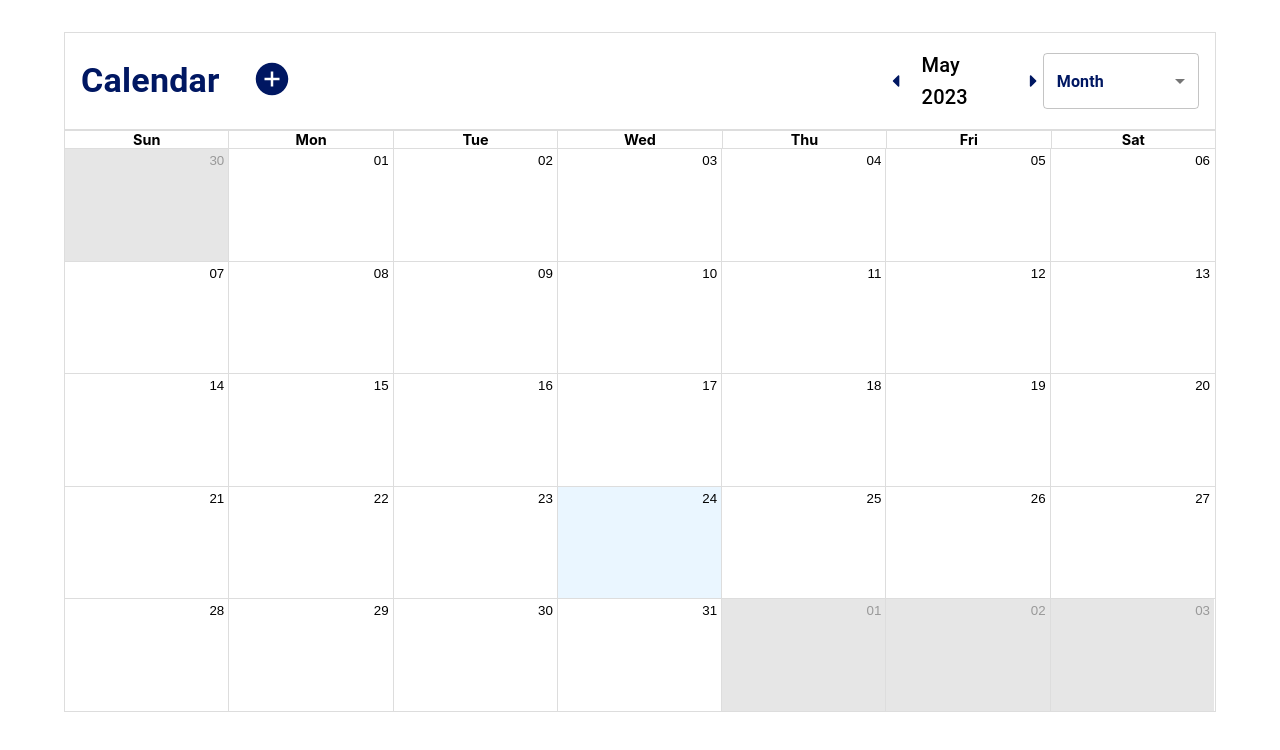
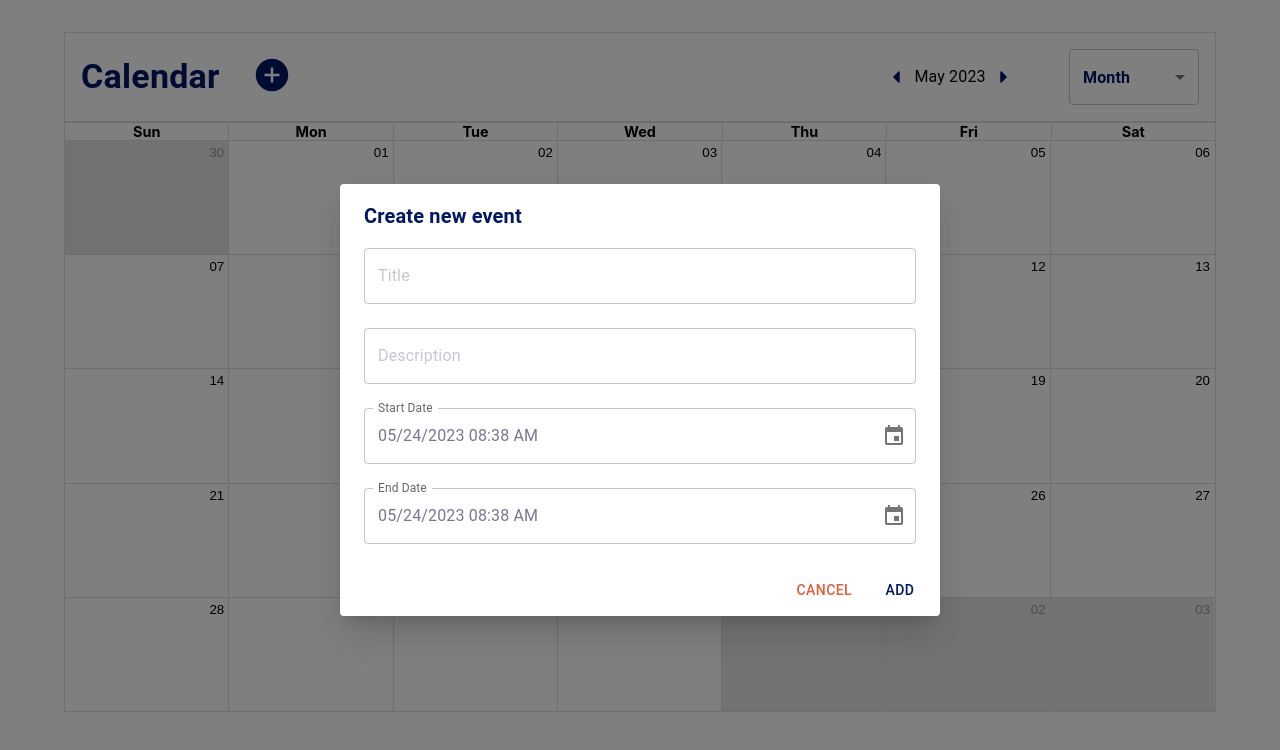
Before and after one commit to Ganesh-mBit/react-test-app, a React (Create React App) app: page /calender in a window 1280 px wide. Both pictures are taken after a click on the icon 271 px from the left and 79 px from the top of the page. Shown: the top 750 px of the page. Built offline with nearby package versions, Linux system fonts and the light colour scheme; what react-package-bt would draw is missing.

Commit message:
Calendar toolbar modification & delete funtionality added.

```diff
--- a/src/components/Calender/CustomCalender.tsx
+++ b/src/components/Calender/CustomCalender.tsx
@@ -1,10 +1,10 @@
 import React, { useState } from 'react';
 import { Box, Button, TextField } from '@mui/material';
 import moment from 'moment';
-import { Calendar, momentLocalizer, type View, type SlotInfo } from 'react-big-calendar';
+import { Calendar, momentLocalizer, type SlotInfo } from 'react-big-calendar';
 import 'react-big-calendar/lib/css/react-big-calendar.css';
 import Modal from './Modal';
-import { LocalizationProvider, MobileTimePicker } from '@mui/x-date-pickers';
+import { DesktopDateTimePicker, LocalizationProvider, MobileTimePicker } from '@mui/x-date-pickers';
 import { AdapterDayjs } from '@mui/x-date-pickers/AdapterDayjs';
 import dayjs from 'dayjs';
 import CustomToolbar from './Toolbar';
@@ -19,6 +19,107 @@ interface EventDetails {
   color: string
 }
 
+const dumyEvents = [
+  {
+    title: 'Daily Scrum Updates',
+    desc: 'Team call',
+    start: new Date('Fri Jun 23 2023 10:00:00 GMT+0530 (India Standard Time)'),
+    end: new Date('Fri Jun 23 2023 10:30:00 GMT+0530 (India Standard Time)'),
+    color: '#001762'
+  },
+  {
+    title: 'BinaryTouch Remote Rapport Rally',
+    desc: 'Optional Fun call',
+    start: new Date('Fri Jun 23 2023 17:00:00 GMT+0530 (India Standard Time)'),
+    end: new Date('Fri Jun 23 2023 17:00:00 GMT+0530 (India Standard Time)'),
+    color: '#001762'
+  },
+  {
+    title: 'Prototype Update',
+    desc: 'Web & Mobile',
+    start: new Date('Fri Jun 23 2023 16:00:00 GMT+0530 (India Standard Time)'),
+    end: new Date('Fri Jun 23 2023 16:30:00 GMT+0530 (India Standard Time)'),
+    color: '#001762'
+  },
+  {
+    title: 'Discussion on Material UI',
+    desc: 'Web & Mobile',
+    start: new Date('Fri Jun 23 2023 18:00:00 GMT+0530 (India Standard Time)'),
+    end: new Date('Fri Jun 23 2023 18:30:00 GMT+0530 (India Standard Time)'),
+    color: '#001762'
+  },
+  {
+    title: 'Feature Walkthrough Call',
+    desc: 'New Feature Related',
+    start: new Date('Fri Jun 23 2023 15:00:00 GMT+0530 (India Standard Time)'),
+    end: new Date('Fri Jun 23 2023 15:45:00 GMT+0530 (India Standard Time)'),
+    color: '#001762'
+  },
+  {
+    title: 'Daily Scrum Updates',
+    desc: 'Team call',
+    start: new Date('Fri Jun 26 2023 10:00:00 GMT+0530 (India Standard Time)'),
+    end: new Date('Fri Jun 26 2023 10:30:00 GMT+0530 (India Standard Time)'),
+    color: '#001762'
+  },
+  {
+    title: 'BinaryTouch Remote Rapport Rally',
+    desc: 'Optional Fun call',
+    start: new Date('Fri Jun 26 2023 17:00:00 GMT+0530 (India Standard Time)'),
+    end: new Date('Fri Jun 26 2023 17:00:00 GMT+0530 (India Standard Time)'),
+    color: '#001762'
+  },
+  {
+    title: 'Prototype Update',
+    desc: 'Web & Mobile',
+    start: new Date('Fri Jun 26 2023 16:00:00 GMT+0530 (India Standard Time)'),
+    end: new Date('Fri Jun 26 2023 16:30:00 GMT+0530 (India Standard Time)'),
+    color: '#001762'
+  },
+  {
+    title: 'Daily Scrum Updates',
+    desc: 'Team call',
+    start: new Date('Fri Jun 21 2023 10:00:00 GMT+0530 (India Standard Time)'),
+    end: new Date('Fri Jun 21 2023 10:30:00 GMT+0530 (India Standard Time)'),
+    color: '#001762'
+  },
+  {
+    title: 'BinaryTouch Remote Rapport Rally',
+    desc: 'Optional Fun call',
+    start: new Date('Fri Jun 21 2023 17:00:00 GMT+0530 (India Standard Time)'),
+    end: new Date('Fri Jun 21 2023 17:00:00 GMT+0530 (India Standard Time)'),
+    color: '#001762'
+  },
+  {
+    title: 'Prototype Update',
+    desc: 'Web & Mobile',
+    start: new Date('Fri Jun 21 2023 16:00:00 GMT+0530 (India Standard Time)'),
+    end: new Date('Fri Jun 21 2023 16:30:00 GMT+0530 (India Standard Time)'),
+    color: '#001762'
+  },
+  {
+    title: 'Daily Scrum Updates',
+    desc: 'Team call',
+    start: new Date('Fri Jun 29 2023 10:00:00 GMT+0530 (India Standard Time)'),
+    end: new Date('Fri Jun 29 2023 10:30:00 GMT+0530 (India Standard Time)'),
+    color: '#001762'
+  },
+  {
+    title: 'BinaryTouch Remote Rapport Rally',
+    desc: 'Optional Fun call',
+    start: new Date('Fri Jun 29 2023 17:00:00 GMT+0530 (India Standard Time)'),
+    end: new Date('Fri Jun 29 2023 17:00:00 GMT+0530 (India Standard Time)'),
+    color: '#001762'
+  },
+  {
+    title: 'Prototype Update',
+    desc: 'Web & Mobile',
+    start: new Date('Fri Jun 29 2023 16:00:00 GMT+0530 (India Standard Time)'),
+    end: new Date('Fri Jun 29 2023 16:30:00 GMT+0530 (India Standard Time)'),
+    color: '#001762'
+  }
+];
+
 const CustomCalender = (): JSX.Element => {
   const defaultEventValues = {
     title: '',
@@ -29,13 +130,12 @@ const CustomCalender = (): JSX.Element => {
   };
 
   const [openSlot, setOpenSlot] = useState(false);
-  const [calendarView, setCalendarView] = useState<View | undefined>('month');
+  const [selectDate, setSelectDate] = useState(false);
   const [errors, setErrors] = useState(false);
   const [openEvent, setOpenEvent] = useState(false);
   const [eventDetails, setEventDetails] = useState<EventDetails>(defaultEventValues);
   const [clickedEvent, setClickedEvent] = useState<EventDetails>(defaultEventValues);
-  const [events, setEvents] = useState<EventDetails[] | any[]>([]);
-  const [date, setDate] = useState(new Date());
+  const [events, setEvents] = useState<EventDetails[] | any[]>(dumyEvents);
 
   const hanleClose = (): void => {
     if (openSlot) {
@@ -43,15 +143,19 @@ const CustomCalender = (): JSX.Element => {
     } else {
       setOpenEvent(false);
     }
+    setSelectDate(false);
     setEventDetails(defaultEventValues);
   };
 
   const handleSlotSelected = (slotIfo: SlotInfo): void => {
+    if (!slotIfo?.slots) {
+      setSelectDate(true);
+    }
     setEventDetails((prev) => {
       return {
         ...prev,
-        start: slotIfo.start,
-        end: slotIfo.start
+        start: slotIfo.start ?? new Date().toString(),
+        end: slotIfo.start ?? new Date().toString()
       };
     });
     setOpenSlot(true);
@@ -88,17 +192,6 @@ const CustomCalender = (): JSX.Element => {
     });
   };
 
-  const handleNavigate = (action: string): void => {
-    const month = date.getMonth();
-    if (action === 'PREV') {
-      const newDate = date.setMonth(month - 1);
-      setDate(new Date(newDate));
-    } else {
-      const newDate = date.setMonth(month + 1);
-      setDate(new Date(newDate));
-    }
-  };
-
   const createEvent = (): void => {
     const { title, desc } = eventDetails;
     const updateEvents = [...events];
@@ -114,6 +207,7 @@ const CustomCalender = (): JSX.Element => {
       hanleClose();
       setEventDetails(defaultEventValues);
       setErrors(false);
+      setSelectDate(false);
     } else {
       setErrors(true);
     }
@@ -161,20 +255,20 @@ const CustomCalender = (): JSX.Element => {
     };
   };
 
+  console.log(events);
+  console.log(events?.[0]?.start.toString());
+
   return (
     <Box sx={{ px: { xs: 1, md: 8 }, py: 4 }}>
       <Box sx={{ height: '85vh', overflow: 'auto' }}>
         <Calendar
+          popup
           localizer={localizer}
           events={events}
           startAccessor="start"
           endAccessor="end"
           views={['month', 'week', 'agenda']}
-          view={calendarView}
-          onView={(view) => { setCalendarView(view); }}
           selectable
-          date={date}
-          onNavigate={(date) => { console.log(date); }}
           onSelectSlot={handleSlotSelected}
           onSelectEvent={handleEvents}
           eventPropGetter={eventStyleGetter}
@@ -182,11 +276,8 @@ const CustomCalender = (): JSX.Element => {
           components={{
             toolbar: (props) => (
               <CustomToolbar
+                selectSlot={handleSlotSelected}
                 {...props}
-                date={date}
-                view={calendarView ?? ''}
-                onView={setCalendarView}
-                onNavigate={handleNavigate}
               />
             )
           }}
@@ -216,8 +307,18 @@ const CustomCalender = (): JSX.Element => {
             helperText={errors && !eventDetails.desc ? 'Field is required.' : ''}
           />
           <LocalizationProvider dateAdapter={AdapterDayjs}>
-            <MobileTimePicker label="Start Time" value={dayjs(eventDetails?.start)} onChange={(value) => { handleTimeChange(value, 'start'); }} />
-            <MobileTimePicker label="End Time" value={dayjs(eventDetails?.end)} onChange={(value) => { handleTimeChange(value, 'end'); }} />
+            {selectDate
+              ? (
+                <>
+                  <DesktopDateTimePicker label="Start Date" value={dayjs(eventDetails?.start)} onChange={(value) => { handleTimeChange(value, 'start'); }} />
+                  <DesktopDateTimePicker label="End Date" value={dayjs(eventDetails?.end)} onChange={(value) => { handleTimeChange(value, 'end'); }} />
+                </>)
+              : (
+                <>
+                  <MobileTimePicker label="Start Time" value={dayjs(eventDetails?.start)} onChange={(value) => { handleTimeChange(value, 'start'); }} />
+                  <MobileTimePicker label="End Time" value={dayjs(eventDetails?.end)} onChange={(value) => { handleTimeChange(value, 'end'); }} />
+                </>)
+            }
           </LocalizationProvider>
         </Box>
       </Modal>
--- a/src/components/Calender/Toolbar.tsx
+++ b/src/components/Calender/Toolbar.tsx
@@ -2,52 +2,47 @@ import React from 'react';
 import { Box, MenuItem, Select, type SelectChangeEvent, Typography, FormControl } from '@mui/material';
 import { IoAddCircleSharp } from 'react-icons/io5';
 import { FaCaretLeft, FaCaretRight } from 'react-icons/fa';
+import { type View, type ToolbarProps } from 'react-big-calendar';
 
-interface CustomToolbarProps {
-  date: Date
-  view: string
-  onView: any
-  onNavigate: any
+interface CustomToolbarProps extends ToolbarProps {
+  selectSlot: any
 }
 
-const CustomToolbar: React.FC<CustomToolbarProps> = ({ date, view, onView, onNavigate }): JSX.Element => {
+const CustomToolbar: React.FC<CustomToolbarProps> = (props): JSX.Element => {
+  const { onView, onNavigate, view, label, selectSlot } = props;
+
   const handleSelect = (event: SelectChangeEvent): void => {
-    onView(event.target.value);
-  };
-
-  const formatMonthYear = (date: Date): string => {
-    const options: Intl.DateTimeFormatOptions = {
-      year: 'numeric',
-      month: 'short'
-    };
-
-    return new Intl.DateTimeFormat('en-US', options).format(date);
+    onView(event.target.value as View);
   };
 
   return (
-    <Box sx={{ p: 2, display: 'flex', flexDirection: { xs: 'column', md: 'row' }, justifyContent: 'space-between', border: '1px solid #ddd', gap: 3 }}>
+    <Box sx={{ p: { xs: 1, md: 2 }, display: 'flex', flexDirection: { xs: 'column', md: 'row' }, justifyContent: 'space-between', border: '1px solid #ddd', gap: 3 }}>
       <Box sx={{ display: 'flex', justifyContent: { xs: 'space-between', md: 'flex-start' }, flex: 5, alignItems: 'center', gap: 4 }}>
         <Box>
           <Typography
             variant="h4"
             noWrap
             color="secondary"
-            sx={{ flexGrow: 1, fontWeight: 'bold' }}
+            sx={{ flexGrow: 1, fontWeight: 'bold', cursor: 'pointer' }}
+            onClick={() => {
+              onNavigate('TODAY');
+              onView('month');
+            }}
           >
             Calendar
           </Typography>
         </Box>
-        <Box>
-          <IoAddCircleSharp color='#001762' size={40} />
+        <Box sx={{ cursor: 'pointer' }}>
+          <IoAddCircleSharp onClick={selectSlot} color='#001762' size={40} />
         </Box>
       </Box>
       <Box sx={{ width: '100%', display: 'flex', alignItems: 'center', flex: 2 }}>
-        <Box sx={{ display: 'flex', alignItems: 'center', flex: 1, gap: 2 }}>
+        <Box sx={{ display: 'flex', alignItems: 'center', flex: 2, gap: 1 }}>
           <FaCaretLeft size={20} style={{ cursor: 'pointer', color: '#001762' }} onClick={() => { onNavigate('PREV'); }} />
-          <Typography variant='h6'>{formatMonthYear(date)}</Typography>
+          <Typography noWrap variant='body1'>{label}</Typography>
           <FaCaretRight size={20} style={{ cursor: 'pointer', color: '#001762' }} onClick={() => { onNavigate('NEXT'); }} />
         </Box>
-        <Box sx={{ flex: 1 }}>
+        <Box sx={{ minWidth: '130px' }}>
           <FormControl fullWidth>
             <Select
               value={view}
@@ -61,7 +56,7 @@ const CustomToolbar: React.FC<CustomToolbarProps> = ({ date, view, onView, onNav
           </FormControl>
         </Box>
       </Box>
-    </Box>
+    </Box >
   );
 };
 
```
